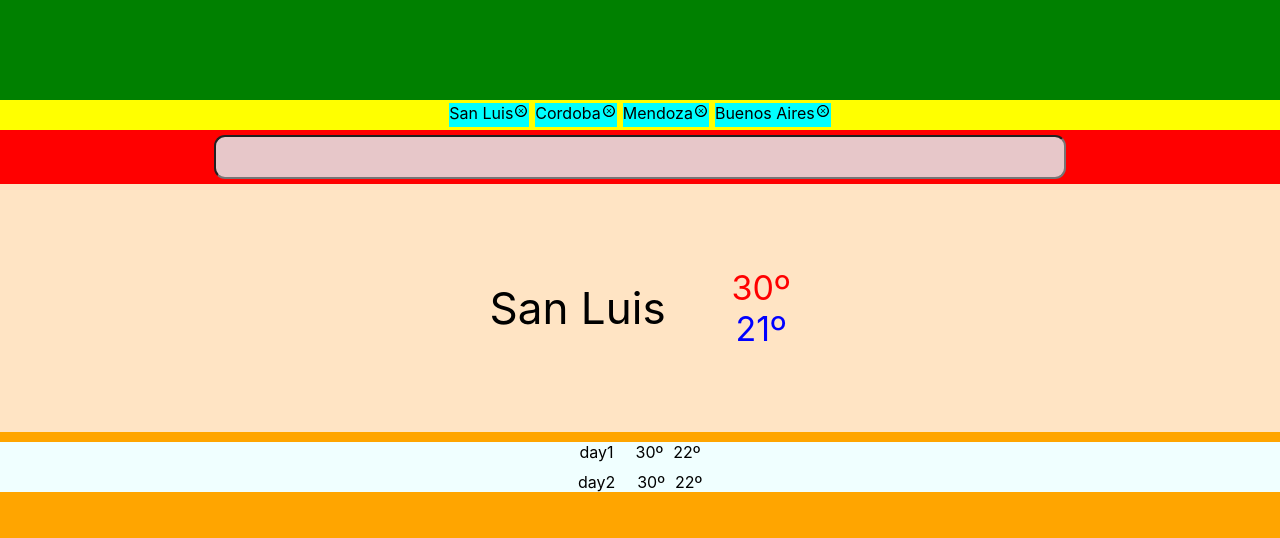
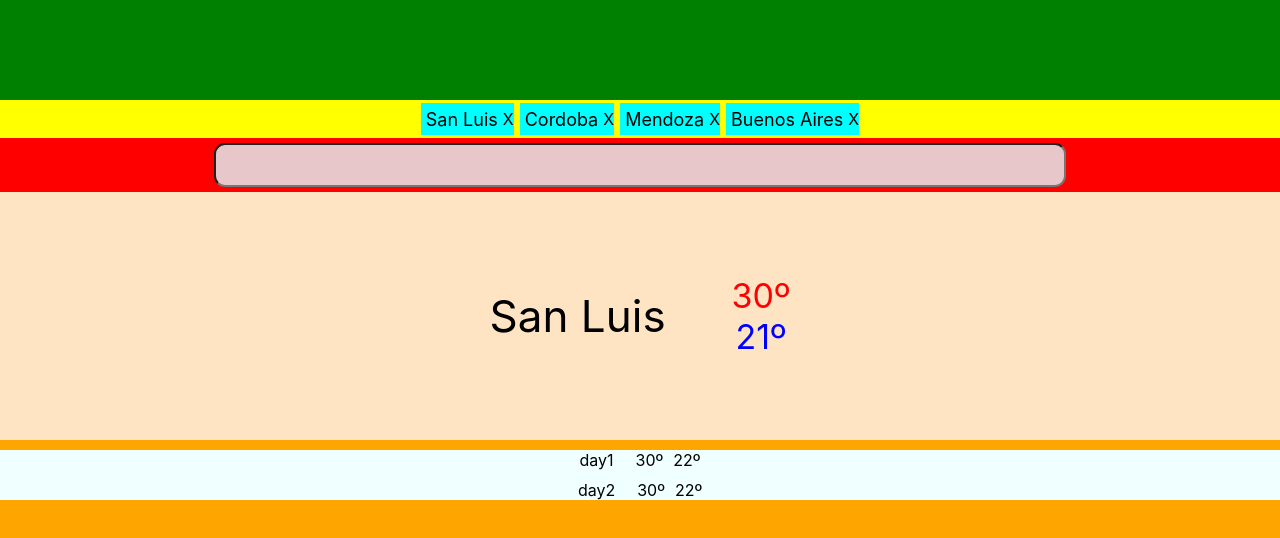
Before and after one commit to ClaudioLucero/clima-app, a React (Create React App) app: page / in a window 1280 px wide. Shown: the top 538 px of the page. Built offline with nearby package versions, Linux system fonts and the light colour scheme.

Commit message:
Favorites : implement props and state && functions add and delete

```diff
--- a/src/components/Favorites/Favorites.css
+++ b/src/components/Favorites/Favorites.css
@@ -5,8 +5,18 @@
 }
 
 .favourites-city{
-    background-color:aqua;
-    height: 3vh;
-    float:right;
+    background-color: aqua;
+    height: 4vh;
     margin: 3px;
+    display: flex;
+    align-items: center;
 }
+.favourites-city-icon{
+    margin-left: 5px;
+    cursor: pointer;
+}
+.favourites-city-name{
+    margin-left: 5px;
+    cursor: pointer;
+    font-size: 18px;
+}
--- a/src/components/Favorites/Favorites.tsx
+++ b/src/components/Favorites/Favorites.tsx
@@ -1,25 +1,50 @@
+/* eslint-disable @typescript-eslint/ban-types */
+/* eslint-disable @typescript-eslint/explicit-function-return-type */
 import React, { useEffect, useState } from 'react';
 import './Favorites.css';
-import { TiDeleteOutline } from 'react-icons/ti';
 import { City } from '../../models/City';
 
 interface Props {
-  fav:City[]
+  fav: City[],
+  callbackCurrentCity:Function
 }
 interface AppState {
-  myFavorites:City[]
+  myFavorites: City[]
 }
-const Favorites:React.FC<Props> = ({ fav }:Props) => {
+const Favorites: React.FC<Props> = ({ fav, callbackCurrentCity }: Props) => {
   const [favs, setFavs] = useState<AppState['myFavorites']>([]);
   useEffect(() => {
     setFavs(fav);
   }, [fav]);
-  // eslint-disable-next-line no-trailing-spaces
 
+  const deleteFavorite = (city:string) => {
+    setFavs(favs.filter((item) => item.name !== city));
+  };
+  const selectFavorite = (city:City) => {
+    callbackCurrentCity(city);
+  };
   const cities = favs.map((city) => (
     <div className="favourites-city" key={city.id}>
-      {city.name}
-      <TiDeleteOutline />
+      <div
+        className="favourites-city-name"
+        role="button"
+        title={city.name}
+        tabIndex={0}
+        onClick={() => { selectFavorite(city); }}
+        onKeyDown={() => { selectFavorite(city); }}
+      >
+        {city.name}
+      </div>
+      <div
+        className="favourites-city-icon"
+        role="button"
+        tabIndex={0}
+        title={city.name}
+        onClick={() => { deleteFavorite(city.name); }}
+        onKeyDown={() => { deleteFavorite(city.name); }}
+      >
+        X
+      </div>
     </div>
   ));
 
```
